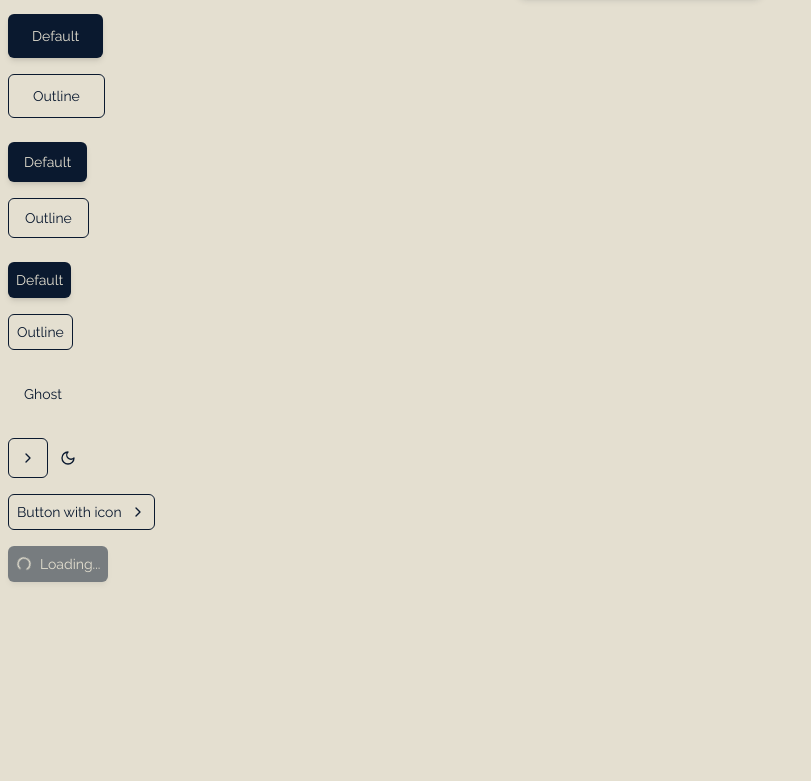
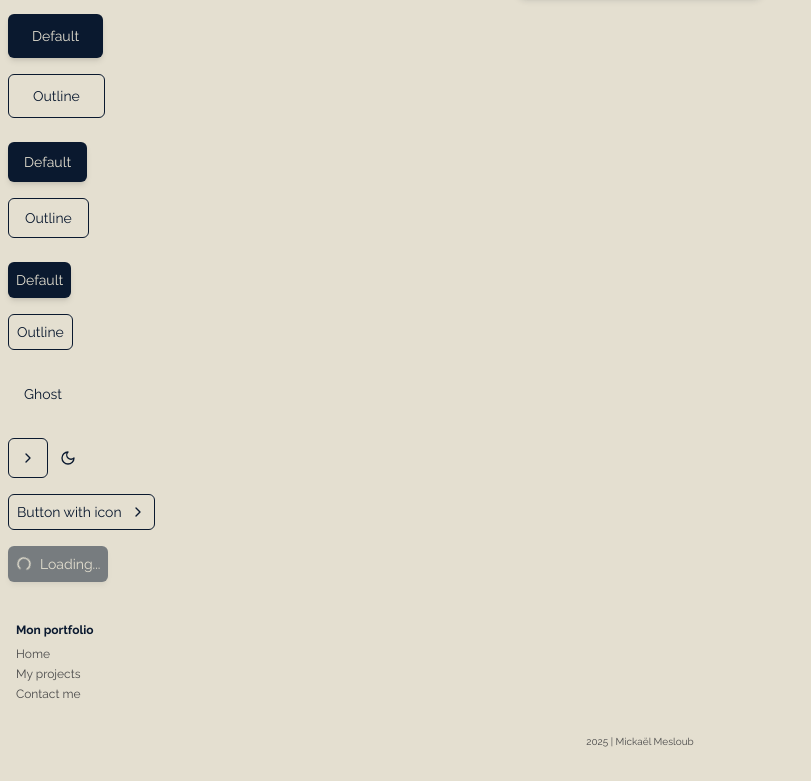
Before and after one commit to Mickael-Mesloub/portfolio-nextjs, a Next.js app: page /en in a window 1280 px wide. Shown: the part 402-1183 px from the top of the page, without its empty margins (0-811 px from the left). Before the commit the page ends 992 px from the top, so only its background shows below. Built offline with nearby package versions, Linux system fonts and the light colour scheme.

Commit message:
WIP(Footer): create Footer component and add it into layout

```diff
--- a/messages/en.json
+++ b/messages/en.json
@@ -31,5 +31,8 @@
       "en": "English",
       "fr": "Français"
     }
+  },
+  "Footer": {
+    "copyrights": "{date} | Mickaël Mesloub"
   }
 }
--- a/messages/fr.json
+++ b/messages/fr.json
@@ -31,5 +31,8 @@
       "en": "English",
       "fr": "Français"
     }
+  },
+  "Footer": {
+    "copyrights": "{date} | Mickaël Mesloub"
   }
 }
--- a/src/app/[locale]/layout.tsx
+++ b/src/app/[locale]/layout.tsx
@@ -6,6 +6,7 @@ import { Providers } from "@/app/[locale]/providers";
 import Header from "@/ui/components/Header/Header";
 import { Raleway } from "next/font/google";
 import localFont from "next/font/local";
+import Footer from "@/ui/components/Footer/Footer";
 
 interface LocaleLayoutProps {
   children: React.ReactNode;
@@ -69,6 +70,7 @@ export default async function LocaleLayout({
           <NextIntlClientProvider>
             <Header />
             {children}
+            <Footer />
           </NextIntlClientProvider>
         </Providers>
       </body>
--- /dev/null
+++ b/src/ui/components/Footer/Footer.tsx
@@ -0,0 +1,13 @@
+import FooterCopyrights from "@/ui/components/Footer/components/FooterCopyrights";
+import FooterNavSection from "@/ui/components/Footer/components/FooterNavSection";
+
+const Footer: React.FC = () => {
+  return (
+    <footer className="flex flex-col py-8 px-4">
+      <FooterNavSection />
+      <FooterCopyrights />
+    </footer>
+  );
+};
+
+export default Footer;
--- /dev/null
+++ b/src/ui/components/Footer/components/FooterCopyrights.tsx
@@ -0,0 +1,15 @@
+"use client";
+
+import { useTranslations } from "next-intl";
+
+const FooterCopyrights: React.FC = () => {
+  const t = useTranslations("Footer");
+
+  return (
+    <p className="mt-8 text-[10px] text-center text-txtSubtle">
+      {t("copyrights", { date: new Date().getFullYear() })}
+    </p>
+  );
+};
+
+export default FooterCopyrights;
--- /dev/null
+++ b/src/ui/components/Footer/components/FooterNav.tsx
@@ -0,0 +1,20 @@
+"use client";
+
+import { useNavLinks } from "@/hooks/useNavLinks";
+import Link from "next/link";
+
+const FooterNav: React.FC = () => {
+  const navLinks = useNavLinks();
+
+  return (
+    <nav className="flex flex-col gap-1 align-middle justify-center">
+      {navLinks.map((link, i) => (
+        <Link className="text-xs text-txtSubtle" key={i} href={link.href}>
+          {link.title}
+        </Link>
+      ))}
+    </nav>
+  );
+};
+
+export default FooterNav;
--- /dev/null
+++ b/src/ui/components/Footer/components/FooterNavSection.tsx
@@ -0,0 +1,12 @@
+import FooterNav from "@/ui/components/Footer/components/FooterNav";
+
+const FooterNavSection: React.FC = () => {
+  return (
+    <section className="flex flex-col gap-2">
+      <h2 className="text-xs font-bold">Mon portfolio</h2>
+      <FooterNav />
+    </section>
+  );
+};
+
+export default FooterNavSection;
```
